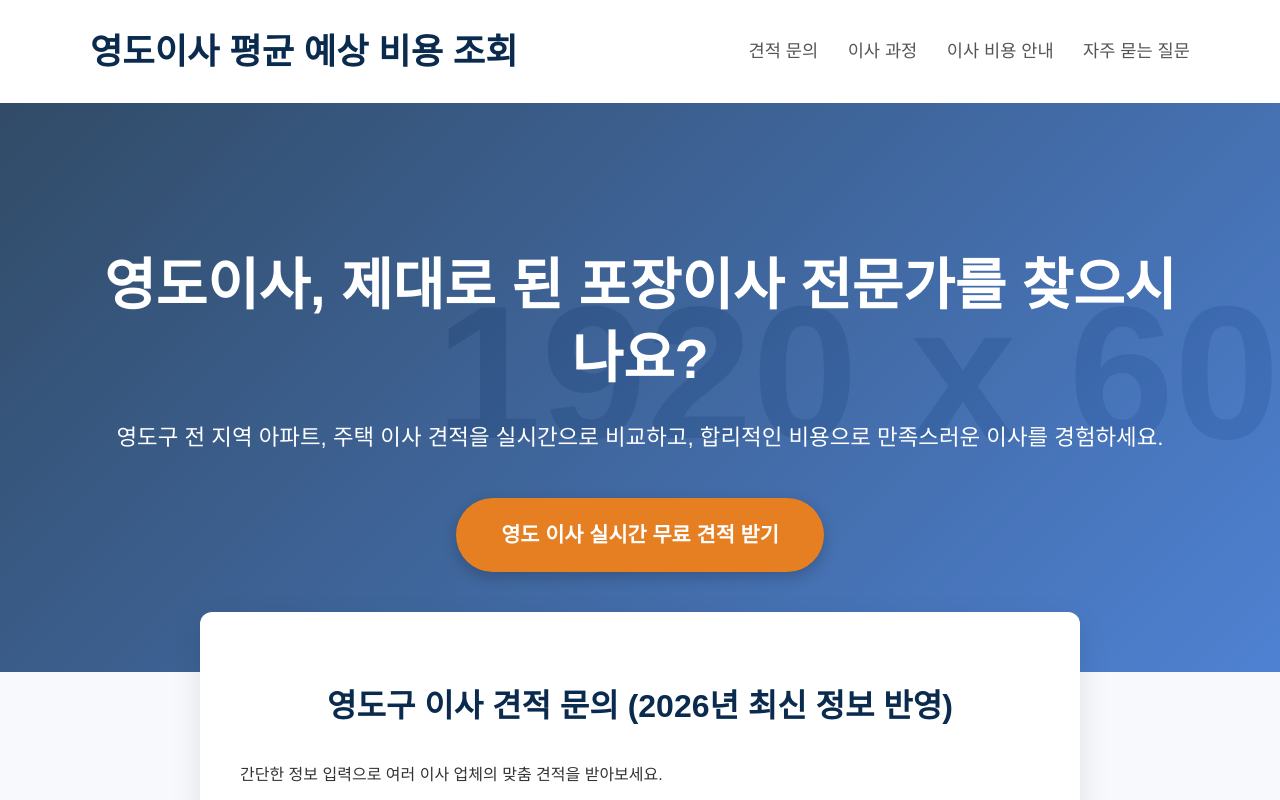
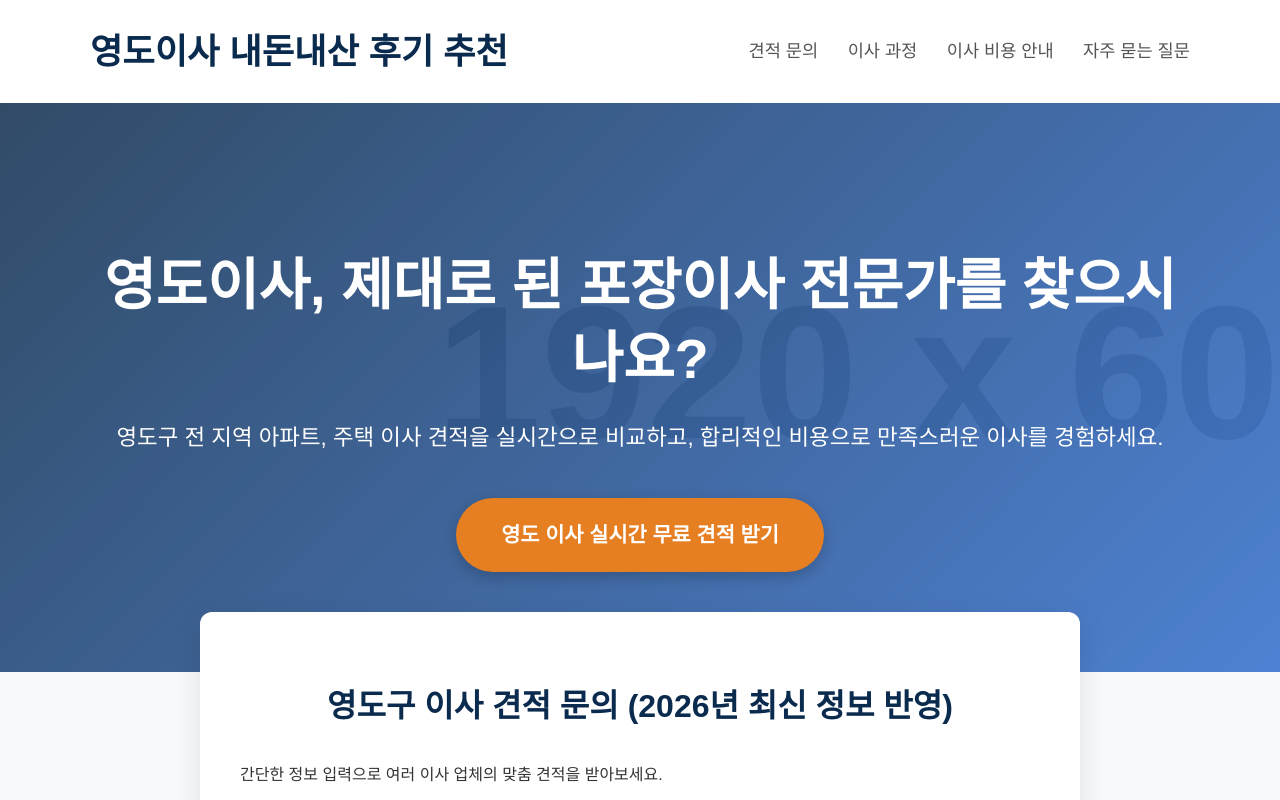
Before and after one commit to firemoney81-naldon/movingokindn, a website: page index.html in a window 1280 px wide. Shown: the top 800 px of the page. Drawn offline with Linux system fonts and the light colour scheme; placeholder pictures from the web are drawn by us.

Commit message:
Update index.html

```diff
--- a/index.html
+++ b/index.html
@@ -146,7 +146,7 @@
 
     <header>
         <div class="container">
-            <h1><a href="/">영도이사 평균 예상 비용 조회</a></h1>
+            <h1><a href="/">영도이사 내돈내산 후기 추천</a></h1>
             <nav>
                 <a href="#quote-form-anchor">견적 문의</a>
                 <a href="#process-guide">이사 과정</a>
```
